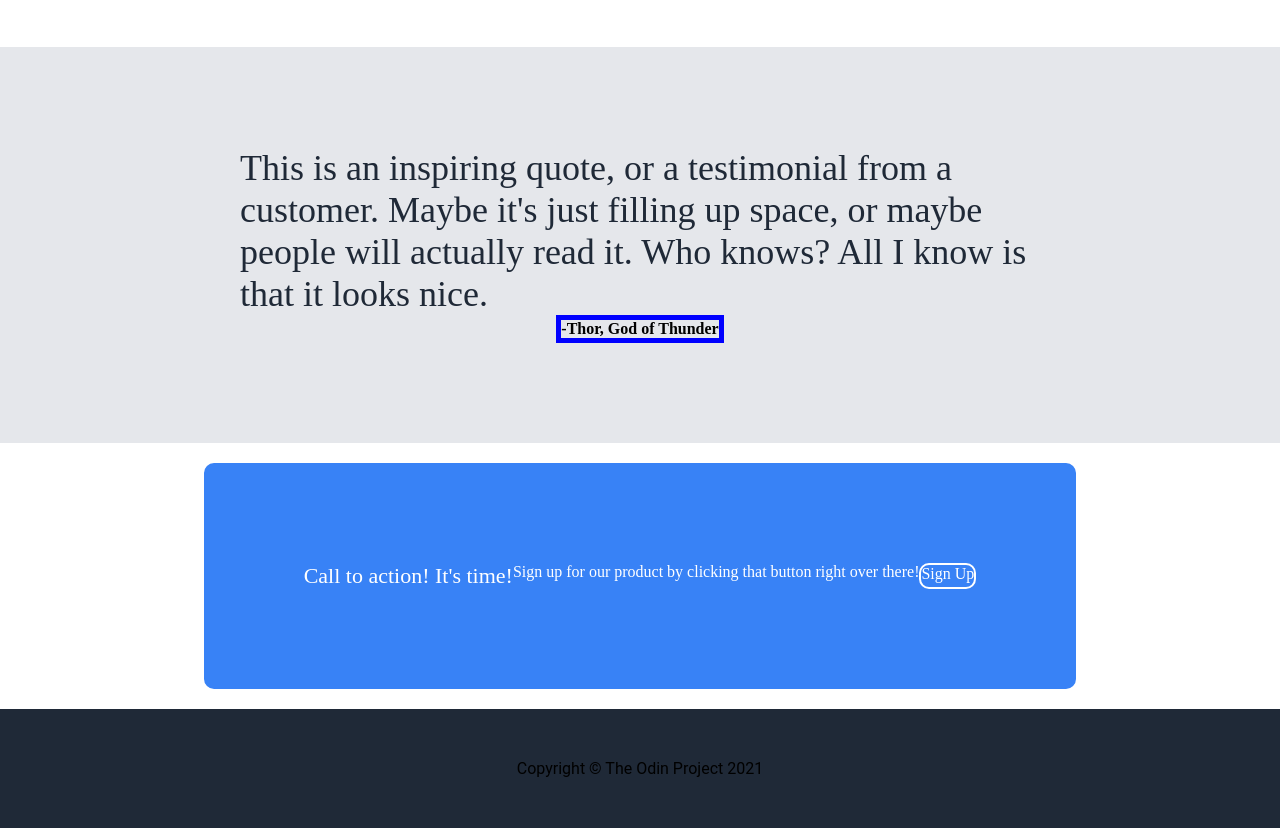
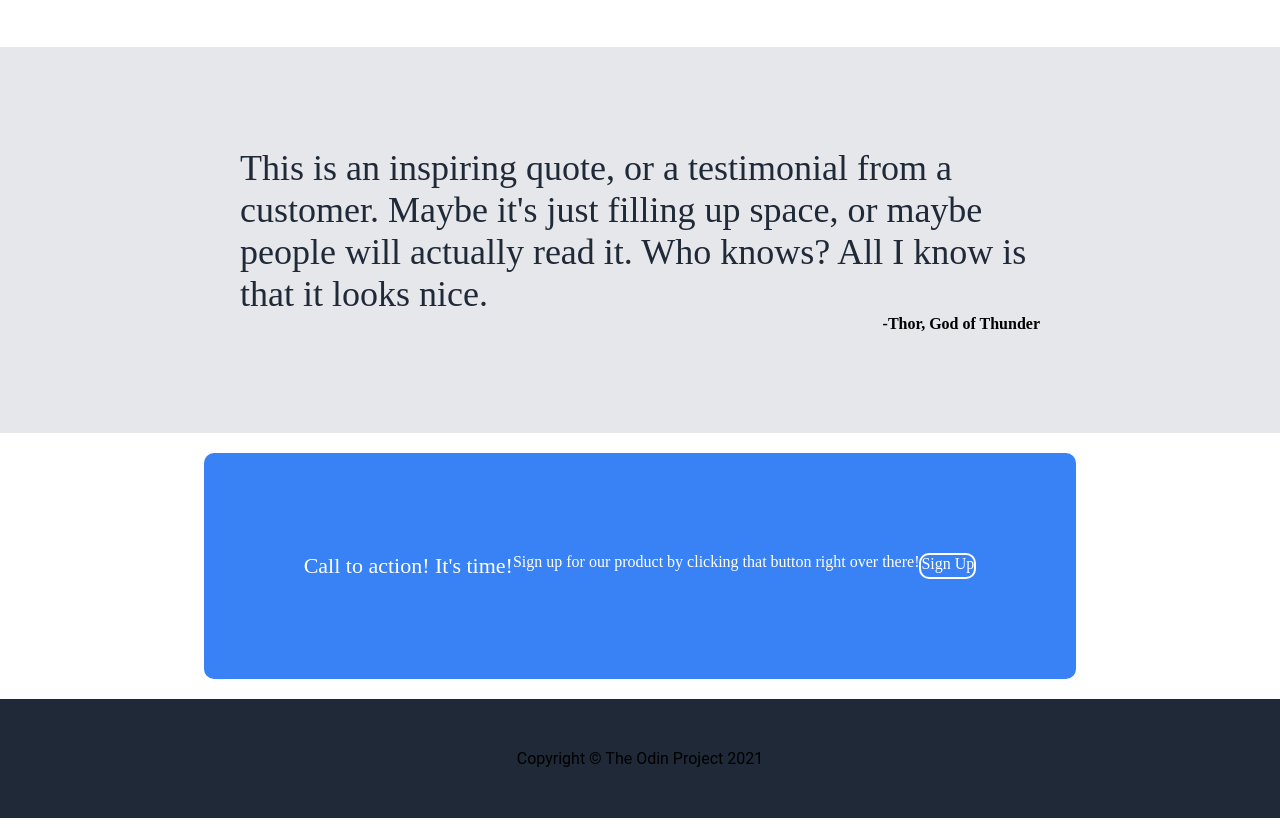
Before and after one commit to jinjaebread/odin-landing-page, a plain HTML site: page index.html in a window 1280 px wide. Shown: the part 879-1707 px from the top of the page. Drawn offline with Linux system fonts and the light colour scheme.

Commit message:
Added a quote container to work with just padding and background, adjusted everything else as needed

```diff
--- a/index.html
+++ b/index.html
@@ -49,9 +49,11 @@
         </div>
     </div>
 
-    <div class="quote">
-        <div class="quoteText">This is an inspiring quote, or a testimonial from a customer. Maybe it's just filling up space, or maybe people will actually read it. Who knows? All I know is that it looks nice.</div>
-        <div class="author">-Thor, God of Thunder</div>
+    <div class="quoteContainer">
+        <div class="quote">
+            <div class="quoteText">This is an inspiring quote, or a testimonial from a customer. Maybe it's just filling up space, or maybe people will actually read it. Who knows? All I know is that it looks nice.</div>
+            <div class="author">-Thor, God of Thunder</div>
+        </div>
     </div>
 
     <div class="callToAction">
--- a/style.css
+++ b/style.css
@@ -93,27 +93,31 @@ img.heroImage {
 
 /* THE THOR QUOTE SECTION */
 
-.quote {
+.quoteContainer {
     background-color: #E5E7EB;
     padding: 100px;
+}
+
+.quote {
 
     display: flex;
     flex-direction: column;
     align-items: center;
-    justify-content: center;
+
+    margin: 0 auto;
+    max-width: 800px;
 }
 
 .quoteText {
     font-size: 36px;
     color: #1F2937;
     font-weight: 300;
-    max-width: 800px;
 }
 
 .author {
     font-weight: 900;
-    max-width: 800px;
-    border: 5px solid blue;
+    width: 100%;
+    text-align: right;
 }
 
 /* CALL TO ACTION STUFF */
```
